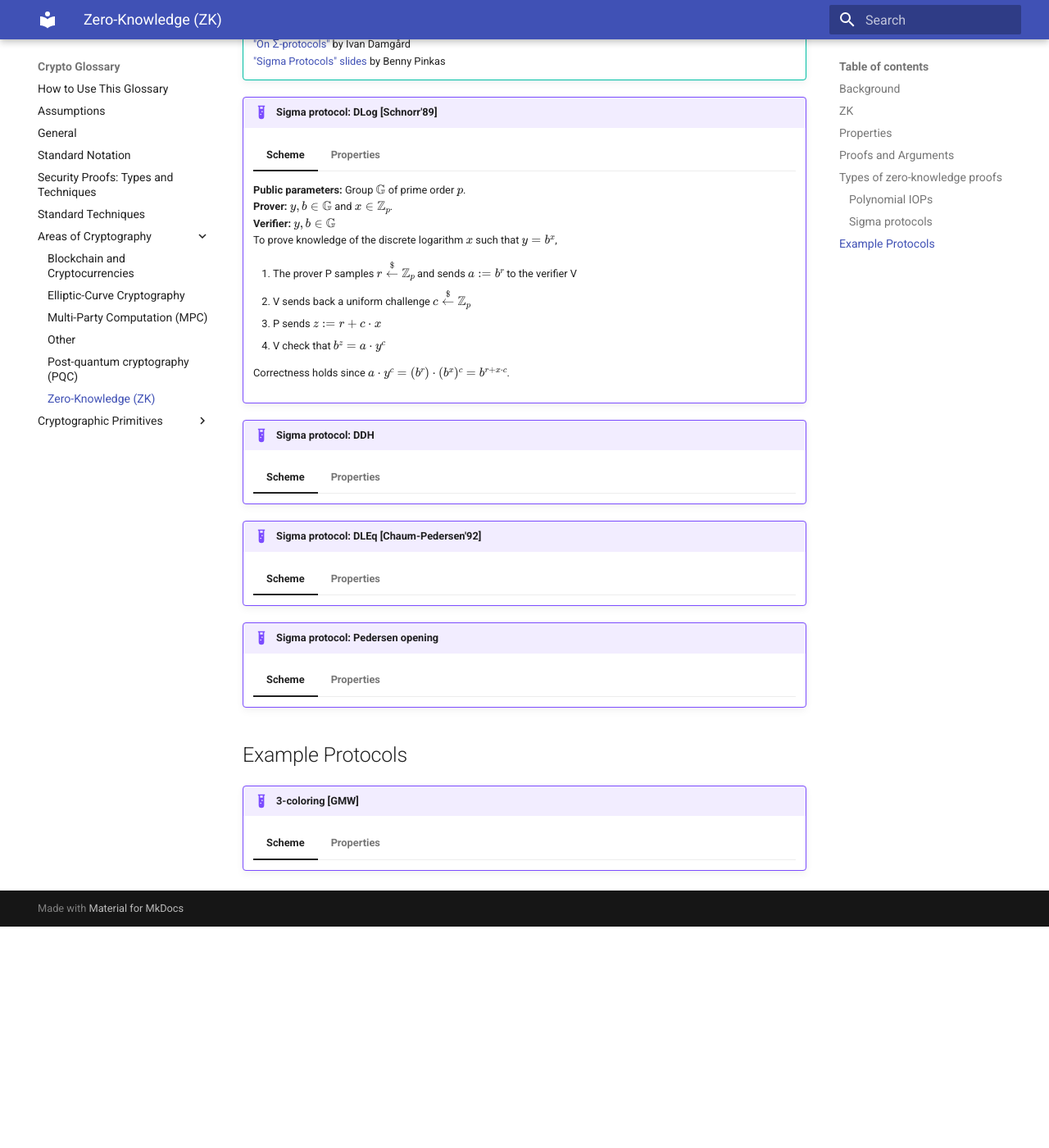
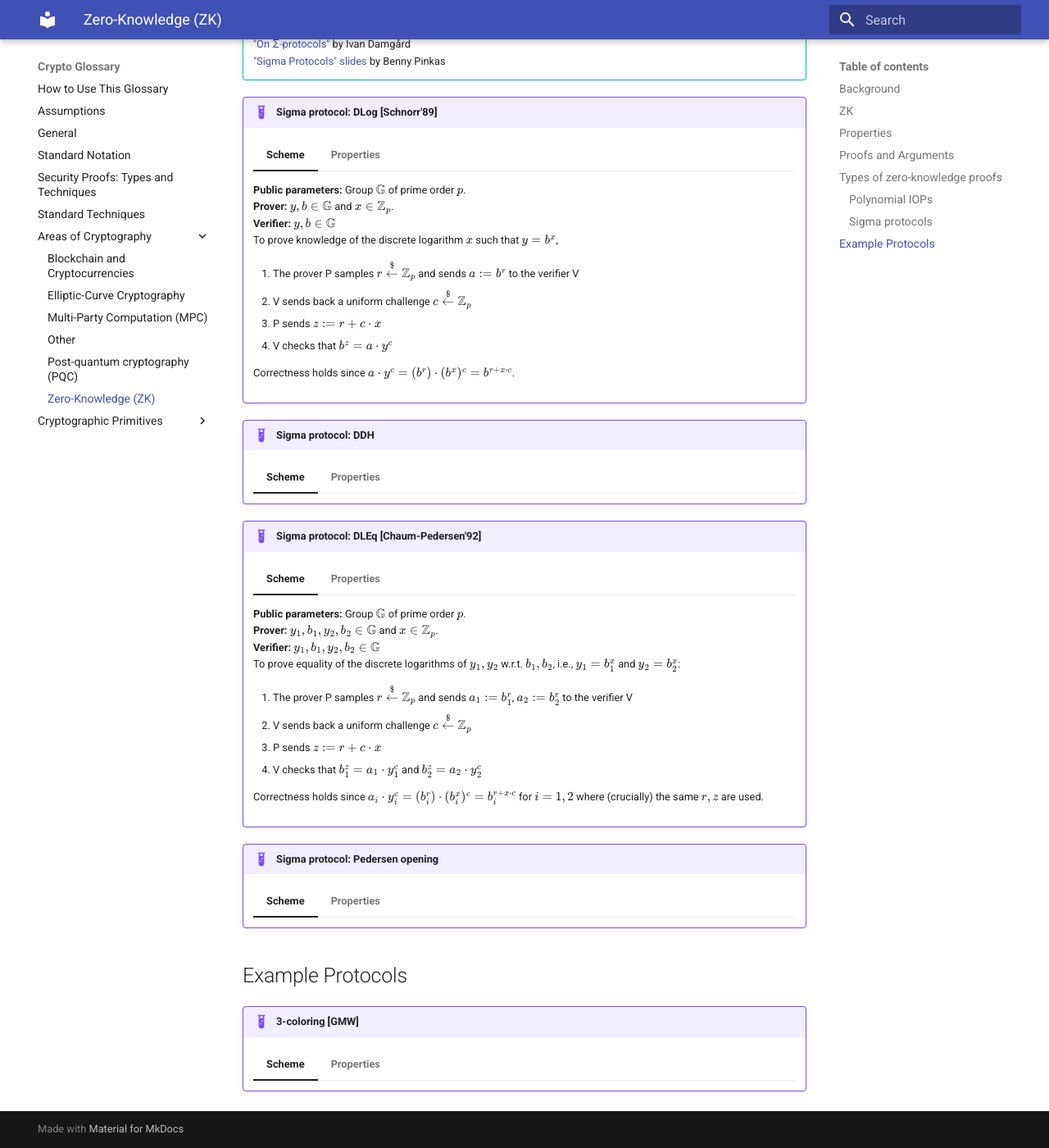
Before and after one commit to nglaeser/crypto-glossary, an MkDocs documentation site: the page built from docs/Areas-of-Cryptography/zk.md, in a window 1280 px wide and 1400 px high, scrolled down 5651 px. Shown: the whole window at 82% size. Built offline with MkDocs 1.6.1 and Material for MkDocs 9.7.7, drawn with Linux system fonts in a browser that asks for light colours; before the commit the page ends 6781 px from its top, so only the background shows below that.

```diff
--- a/docs/Areas-of-Cryptography/zk.md
+++ b/docs/Areas-of-Cryptography/zk.md
@@ -179,7 +179,7 @@ Sigma protocols can be made non-interactive via the [Fiat-Shamir transform](../t
         1. The prover P samples $r \stackrel{\$}{\gets} \mathbb{Z}_p$ and sends $a := b^r$ to the verifier V
         1. V sends back a uniform challenge $c \stackrel{\$}{\gets} \mathbb{Z}_p$
         1. P sends $z := r + c \cdot x$
-        1. V check that $b^z = a \cdot y^{c}$
+        1. V checks that $b^z = a \cdot y^{c}$
 
         Correctness holds since $a \cdot y^{c} = (b^r) \cdot (b^x)^{c} = b^{r + x \cdot c}$.
 
@@ -197,8 +197,21 @@ Sigma protocols can be made non-interactive via the [Fiat-Shamir transform](../t
 !!! example "Sigma protocol: DLEq [Chaum-Pedersen'92]"
 
     === "Scheme"
+        **Public parameters:** Group $\mathbb{G}$ of prime order $p$.
+        **Prover:** $y_1,b_1,y_2,b_2 \in \mathbb{G}$ and $x \in \mathbb{Z}_p$.
+        **Verifier:** $y_1,b_1,y_2,b_2 \in \mathbb{G}$
+        To prove equality of the discrete logarithms of $y_1,y_2$ w.r.t. $b_1,b_2$, i.e., $y_1 = b_1^x$ and $y_2 = b_2^x$:
+
+        1. The prover P samples $r \stackrel{\$}{\gets} \mathbb{Z}_p$ and sends $a_1 := b_1^r$, $a_2 := b_2^r$ to the verifier V
+        1. V sends back a uniform challenge $c \stackrel{\$}{\gets} \mathbb{Z}_p$
+        1. P sends $z := r + c \cdot x$
+        1. V checks that $b_1^z = a_1 \cdot y_1^{c}$ and $b_2^z = a_2 \cdot y_2^{c}$
+
+        Correctness holds since $a_i \cdot y_i^{c} = (b_i^r) \cdot (b_i^x)^{c} = b_i^{r + x \cdot c}$ for $i=1,2$ where (crucially) the same $r,z$ are used.
 
     === "Properties"
+        <!-- This can be seen as an AND of two instances of the [Schnorr protocol for DLog]() -->
+        <!-- Not exactly, uses the same randomness $r$ in step 1 -->
 
 !!! example "Sigma protocol: Pedersen opening"
 
```
Also changed, not shown: docs/Cryptographic-Primitives/commitments.md (+6 -2 lines), docs/Cryptographic-Primitives/signatures.md (+2 -2 lines).
